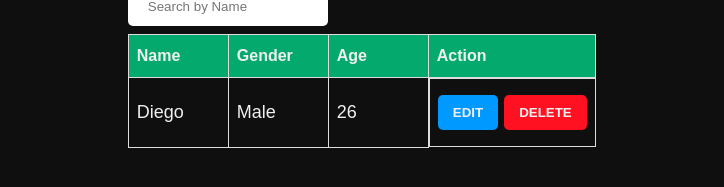
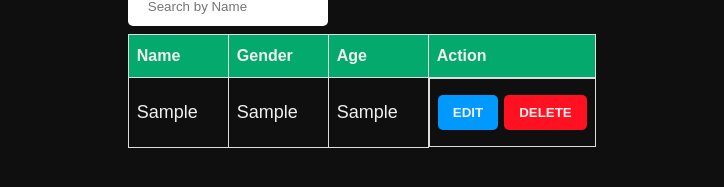
Before and after one commit to diego-teileche/data-table-crud-search-pagination, a React (Vite) app: page / in a window 1280 px wide. Both pictures are taken after typing "Sample", "Sample", "Sample" into the empty fields and a click on the button "Add". Shown: the part 147-334 px from the top of the page, without its empty margins (278-1002 px from the left). Built offline with nearby package versions, Linux system fonts and the light colour scheme; a web font is replaced by a local one.

Commit message:
Add, edit and delete buttons functionality added

```diff
--- a/src/App.css
+++ b/src/App.css
@@ -91,7 +91,7 @@ table td {
 }
 
 table tr:hover {
-  background-color: #3f3f3f;
+  background-color: #1d1d1d;
 }
 
 tr th {
--- a/src/DataTable.tsx
+++ b/src/DataTable.tsx
@@ -1,4 +1,86 @@
+import { useEffect, useRef, useState } from "react"
+
+interface formDataProps {
+	name: string
+	gender: string
+	age: string
+}
+
+interface dataProps {
+	id: number
+	name: string
+	gender: string
+	age: string
+}
+
 const DataTable = () => {
+	const [formData, setFormData] = useState<formDataProps>({
+		name: "",
+		gender: "",
+		age: "",
+	})
+	const [data, setData] = useState<dataProps[]>([])
+	const [editId, setEditId] = useState<number | boolean>(false)
+	const outsideClick = useRef(false)
+
+	useEffect(() => {
+		if (!editId) return
+
+		let selectedId = document.querySelector(
+			`[id="${editId}"]`
+		) as HTMLElement | null
+		selectedId?.focus()
+	}, [editId])
+
+	useEffect(() => {
+		const handleClickOutside = (e: React.ChangeEvent) => {
+			// @ts-ignore
+			if (outsideClick.current && !outsideClick.current.contains(e.target))
+				setEditId(false)
+		}
+
+		// @ts-ignore
+		document.addEventListener("click", handleClickOutside)
+
+		return () => {
+			// @ts-ignore
+			document.removeEventListener("click", handleClickOutside)
+		}
+	}, [])
+
+	const handleInputChange = (e: React.ChangeEvent<HTMLInputElement>) => {
+		setFormData({ ...formData, [e.target.name]: e.target.value })
+	}
+
+	const handleAddClick = () => {
+		if (formData.name && formData.gender && formData.age) {
+			const newItem: dataProps = {
+				id: Date.now(),
+				name: formData.name,
+				gender: formData.gender,
+				age: formData.age,
+			}
+
+			setData([...data, newItem])
+			setFormData({ name: "", gender: "", age: "" })
+		}
+	}
+
+	const handleDelete = (id: number) => {
+		const updatedList = data.filter((item) => item.id !== id)
+
+		setData(updatedList)
+	}
+
+	const handleEdit = (id: number, updatedData: Partial<dataProps>) => {
+		if (!editId || editId !== id) return
+
+		const updatedList = data.map((item) =>
+			item.id === id ? { ...item, ...updatedData } : item
+		)
+		setData(updatedList)
+	}
+
 	return (
 		<div className="container">
 			<div className="add-container">
@@ -7,28 +89,30 @@ const DataTable = () => {
 						type="text"
 						placeholder="Name"
 						name="name"
-						value={""}
-						onChange={() => {}}
+						value={formData.name}
+						onChange={handleInputChange}
 					/>
 
 					<input
 						type="text"
 						placeholder="Gender"
 						name="gender"
-						value={""}
-						onChange={() => {}}
+						value={formData.gender}
+						onChange={handleInputChange}
 					/>
 
 					<input
 						type="text"
 						placeholder="Age"
 						name="age"
-						value={""}
-						onChange={() => {}}
+						value={formData.age}
+						onChange={handleInputChange}
 					/>
 				</div>
 
-				<button className="add">Add</button>
+				<button className="add" onClick={handleAddClick}>
+					Add
+				</button>
 			</div>
 
 			<div className="search-table-container">
@@ -40,7 +124,9 @@ const DataTable = () => {
 					className="search-input"
 				/>
 
-				<table>
+				<table // @ts-ignore
+					ref={outsideClick}
+				>
 					<thead>
 						<tr>
 							<th>Name</th>
@@ -51,15 +137,51 @@ const DataTable = () => {
 					</thead>
 
 					<tbody>
-						<tr>
-							<td>Diego</td>
-							<td>Male</td>
-							<td>26</td>
-							<td className="actions">
-								<button className="edit">Edit</button>
-								<button className="delete">Delete</button>
-							</td>
-						</tr>
+						{data.map((item) => (
+							<tr key={item.id}>
+								<td
+									id={item.id.toString()}
+									contentEditable={editId === item.id}
+									suppressContentEditableWarning={true}
+									onBlur={(e) =>
+										handleEdit(item.id, { name: e.target.innerText })
+									}
+								>
+									{item.name}
+								</td>
+								<td
+									id={item.id.toString()}
+									contentEditable={editId === item.id}
+									suppressContentEditableWarning={true}
+									onBlur={(e) =>
+										handleEdit(item.id, { gender: e.target.innerText })
+									}
+								>
+									{item.gender}
+								</td>
+								<td
+									id={item.id.toString()}
+									contentEditable={editId === item.id}
+									suppressContentEditableWarning={true}
+									onBlur={(e) =>
+										handleEdit(item.id, { age: e.target.innerText })
+									}
+								>
+									{item.age}
+								</td>
+								<td className="actions">
+									<button className="edit" onClick={() => setEditId(item.id)}>
+										Edit
+									</button>
+									<button
+										className="delete"
+										onClick={() => handleDelete(item.id)}
+									>
+										Delete
+									</button>
+								</td>
+							</tr>
+						))}
 					</tbody>
 				</table>
 
```
Also changed, not shown: .eslintrc.cjs.
